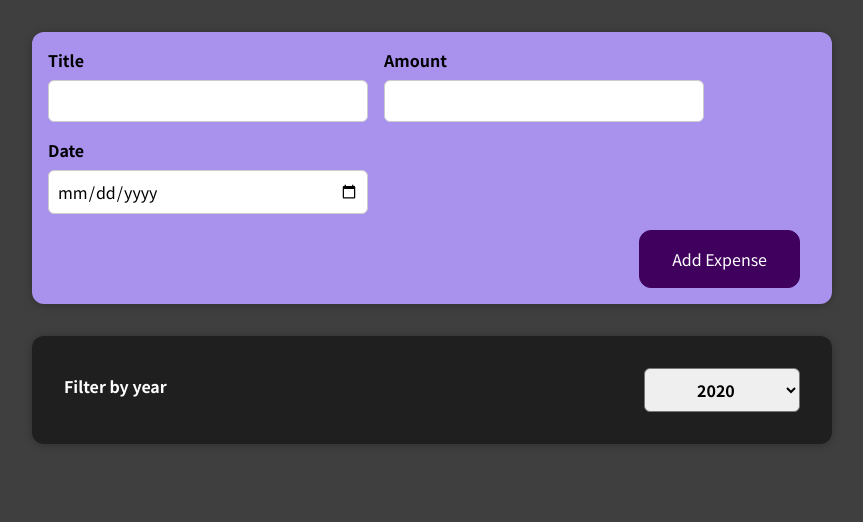
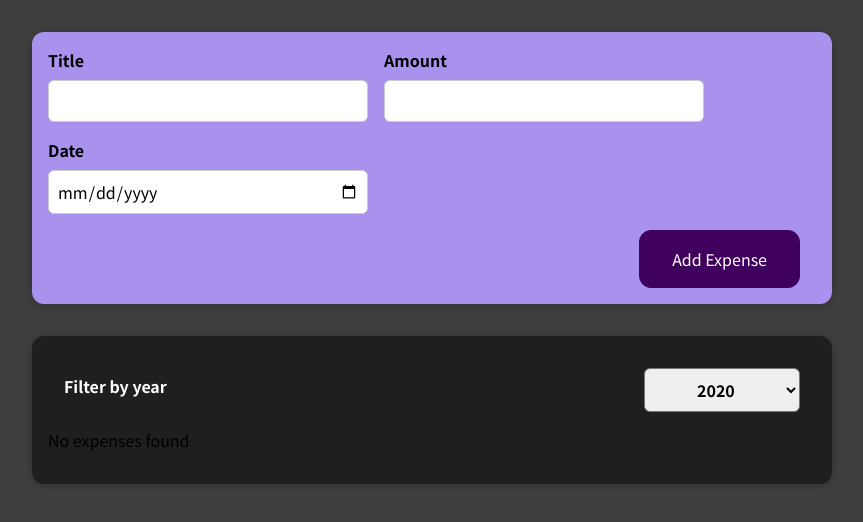
Before and after one commit to leoletangit/course-react-js, a React (Create React App) app: page / in a window 1280 px wide. Shown: the top 522 px of the page, without its empty margins (208-1071 px from the left). Built offline with nearby package versions, Linux system fonts and the light colour scheme.

Commit message:
add logic to show message when no expenses are filtered

```diff
--- a/src/components/Expenses/Expenses.js
+++ b/src/components/Expenses/Expenses.js
@@ -11,16 +11,24 @@
         console.log(selectedYear);
         setFilteredYear(selectedYear);
     };
-
     const filteredExpenses = props.expenses.filter(expense => {
        return filteredYear === 'ALL' || new Date(expense.date).getFullYear().toString()  === filteredYear;
     });
+    let expensesContent = <p>No expenses found</p>;
+    if (filteredExpenses.length > 0) {
+        expensesContent =filteredExpenses.map(expense =>
+            <ExpenseItem key={expense.id}
+                         title={expense.title}
+                         date={expense.date}
+                         amount={expense.amount}/>
 
+        );
+    }
     return (
         <div>
             <Card className="expenses">
                 <ExpensesFilter selected={filteredYear} onChangeFilter={filterChangeHandler} />
-                {filteredExpenses.map(expense => <ExpenseItem key={expense.id} title={expense.title} date={expense.date} amount={expense.amount}/>)}
+                {expensesContent}
             </Card>
         </div>
     );
```
Also changed, not shown: src/components/Expenses/ExpensesList.css (added), src/components/Expenses/ExpensesList.js (added), 1 other file (tests, documents, lock files or other folders).
